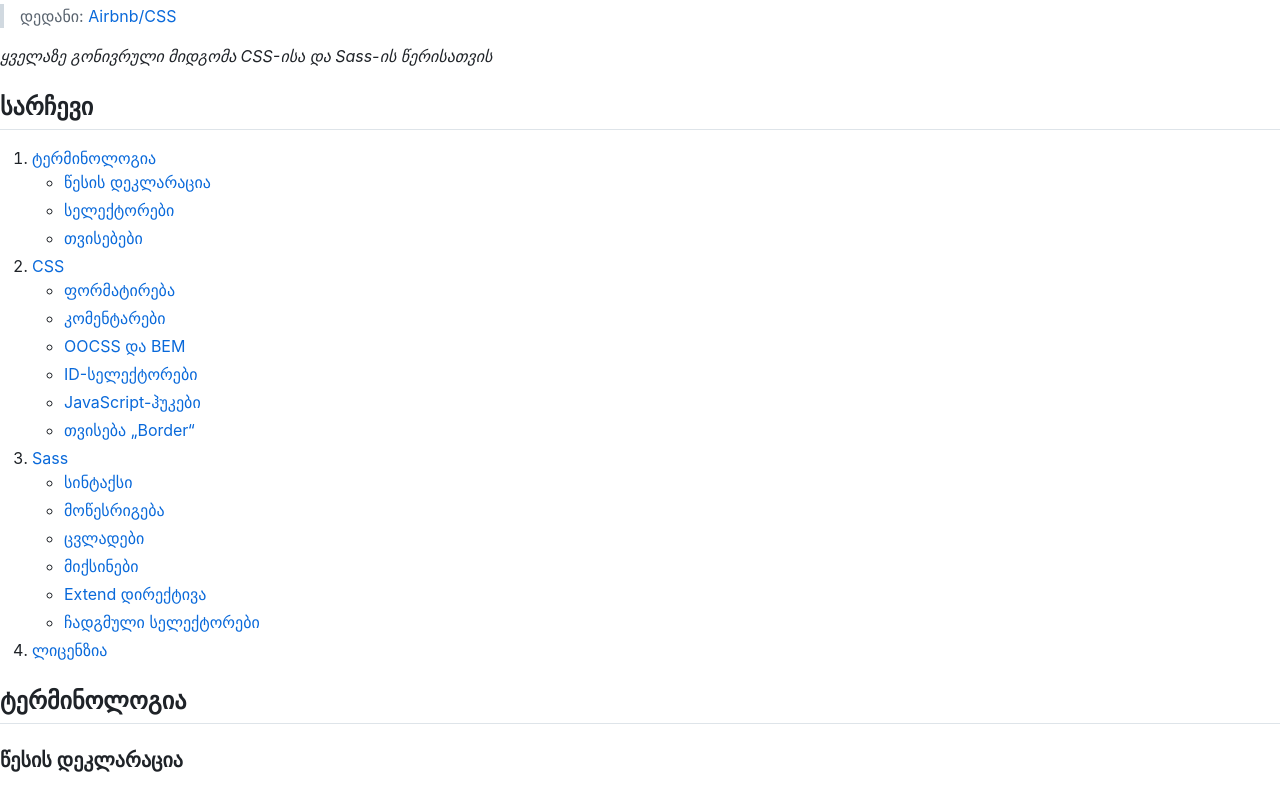
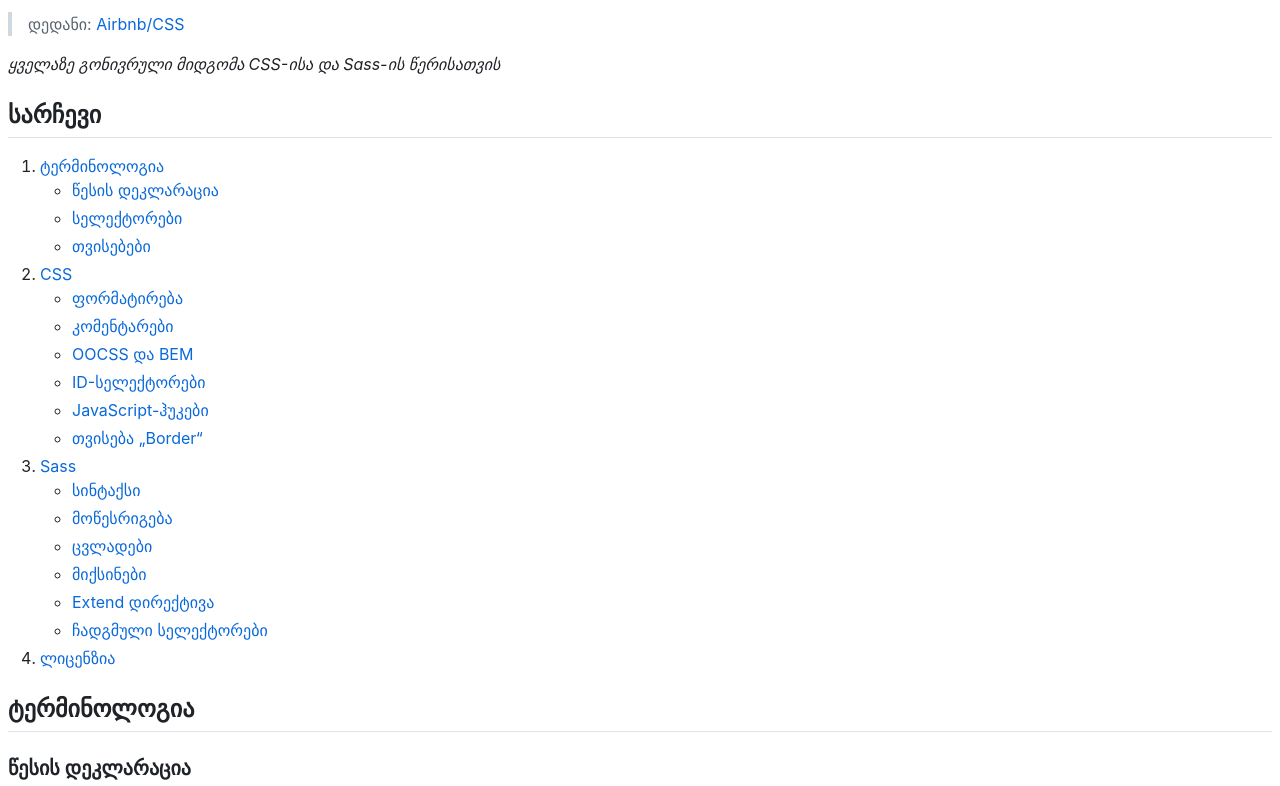
Before and after one commit to davidkadaria/css-style-guide, a plain HTML site: page index.html in a window 1280 px wide. Shown: the part 63-849 px from the top of the page. Drawn offline with nearby package versions, Linux system fonts and the light colour scheme.

Commit message:
Update index.html

```diff
--- a/index.html
+++ b/index.html
@@ -4,7 +4,8 @@
     <link rel="stylesheet" href="https://cdnjs.cloudflare.com/ajax/libs/github-markdown-css/5.1.0/github-markdown.min.css" integrity="sha512-KUoB3bZ1XRBYj1QcH4BHCQjurAZnCO3WdrswyLDtp7BMwCw7dPZngSLqILf68SGgvnWHTD5pPaYrXi6wiRJ65g==" crossorigin="anonymous" referrerpolicy="no-referrer" />
     <title>Airbnb CSS / Sass სტილისტიკის სახელმძღვანელო</title>
   </head>
-  <body class="markdown-body">
+  <body>
+    <main class="markdown-body">
       <h1 id="airbnb-css-sass-">Airbnb CSS / Sass სტილისტიკის სახელმძღვანელო</h1>
       <blockquote>
         <p>დედანი: <a href="https://github.com/airbnb/css">Airbnb/CSS</a></p>
@@ -259,5 +260,6 @@
       <p>The above copyright notice and this permission notice shall be included in all copies or substantial portions of the Software.</p>
       <p>THE SOFTWARE IS PROVIDED &#39;AS IS&#39;, WITHOUT WARRANTY OF ANY KIND, EXPRESS OR IMPLIED, INCLUDING BUT NOT LIMITED TO THE WARRANTIES OF MERCHANTABILITY, FITNESS FOR A PARTICULAR PURPOSE AND NONINFRINGEMENT. IN NO EVENT SHALL THE AUTHORS OR COPYRIGHT HOLDERS BE LIABLE FOR ANY CLAIM, DAMAGES OR OTHER LIABILITY, WHETHER IN AN ACTION OF CONTRACT, TORT OR OTHERWISE, ARISING FROM, OUT OF OR IN CONNECTION WITH THE SOFTWARE OR THE USE OR OTHER DEALINGS IN THE SOFTWARE.</p>
       <p><strong><a href="#სარჩევი">⬆ ზემოთ</a></strong></p>
+    </main>
   </body>
 </html>
```
Lines whose indentation alone changed are shown as unchanged.
